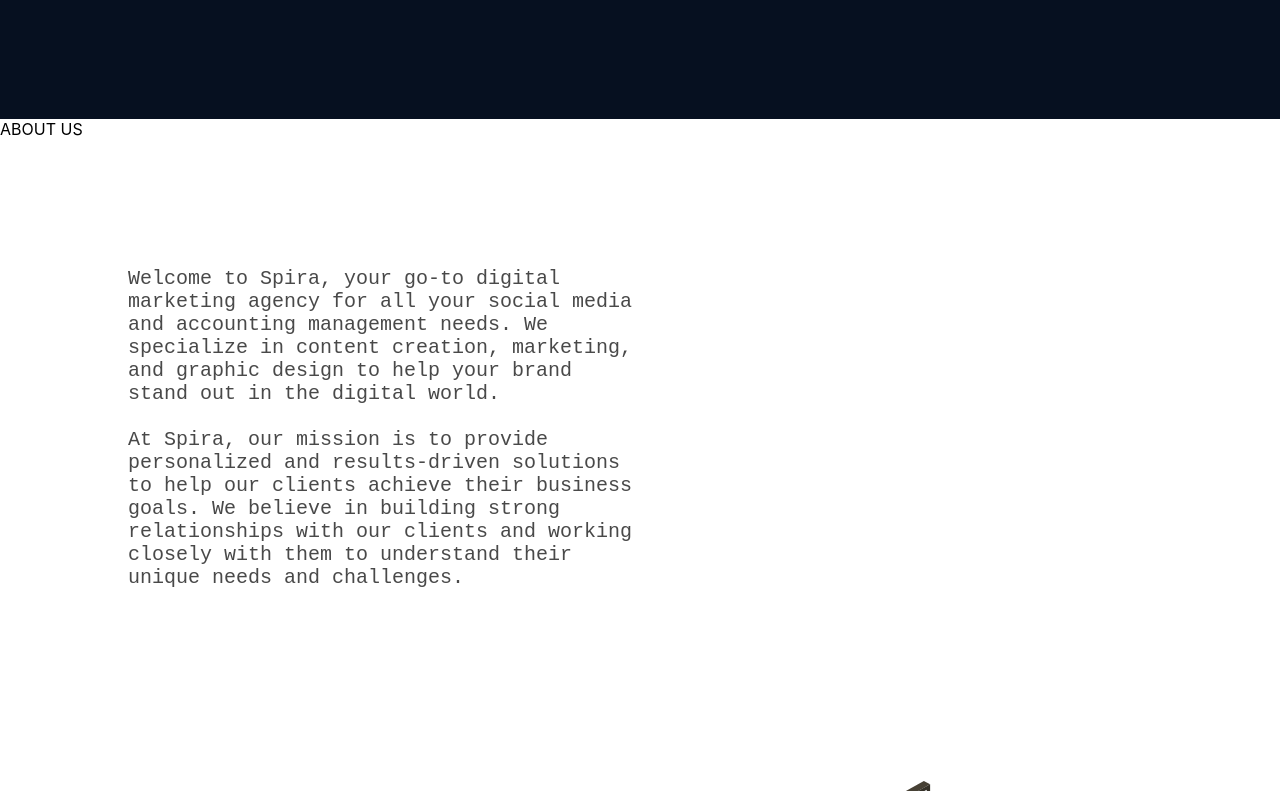
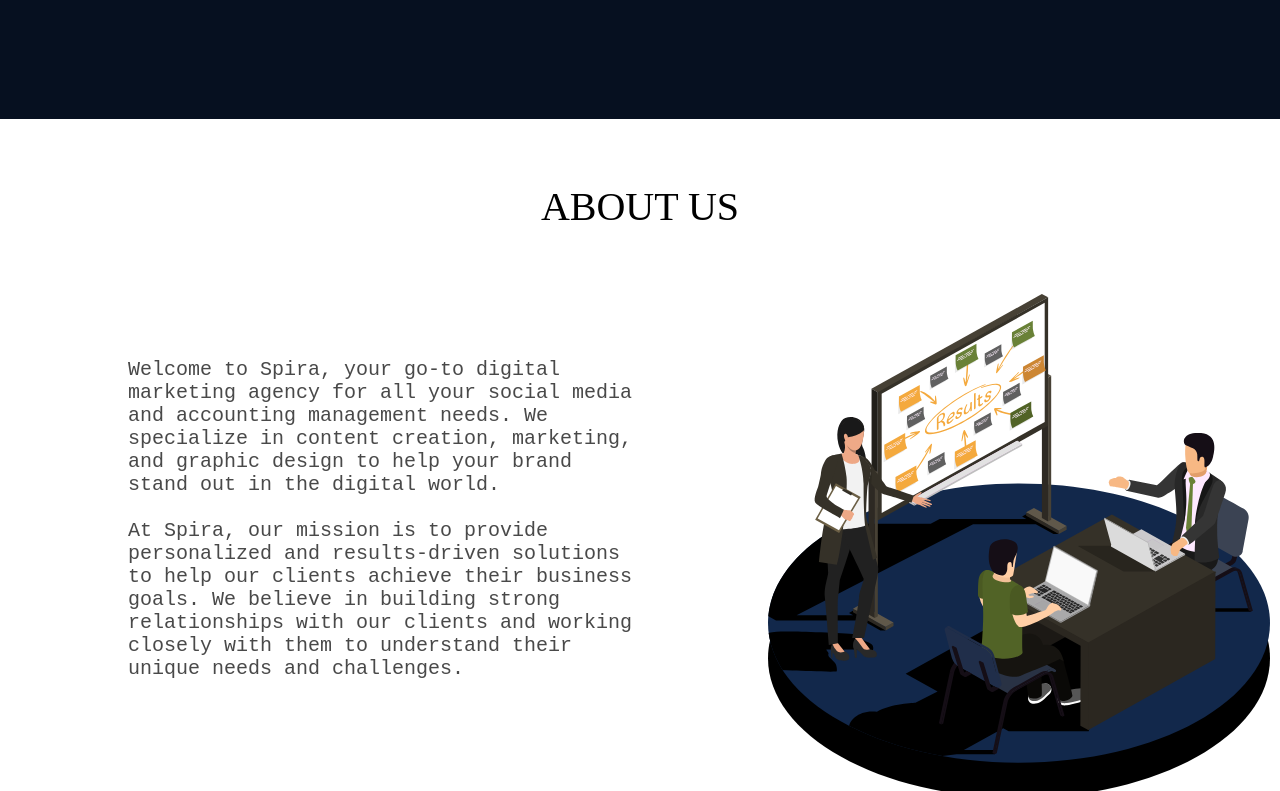
Before and after one commit to PaulTeshome/spira-site, a React (Create React App) app in the folder spira/: page / in a window 1280 px wide. Shown: the part 6269-7060 px from the top of the page. Built offline with nearby package versions, Linux system fonts and the light colour scheme.

Commit message:
Update AboutUs.css

```diff
--- a/spira/src/components/AboutUs.css
+++ b/spira/src/components/AboutUs.css
@@ -1,19 +1,30 @@
-.title{
-    height: 50px;
-    width: 50px;
-    margin-top: 3%;
-    margin-right: 25%;
-    margin-left: 25%;
+.aboutUs-container{
+    display: flex;
+    flex-direction: column;
+    align-items: center;
+    padding-top: 5%;
+    padding-bottom: 5%;
+}
+
+.aboutUs-title{
     font-family: 'Times New Roman', Times, serif;
-    font-size: 50px;
-    background-color: aqua;
-    }
+    font-size: 40px;
+}
+
+.aboutUs-desc{
+    display: flex;
+    flex-direction: row;
+    flex-wrap: wrap;
+}
+
 .aboutUs-illust{
     float: right;
     align-self: right;
     margin-top: 5%;
     margin-right: 10%;
+    width:30%;
 }
+
 .aboutUs-description{
     padding: 10%;
     width: 40%;
@@ -24,3 +35,9 @@
     font-style: normal;
     color: rgb(73, 73, 73);
 }
+
+.aboutUs-testimonials{
+    display: flex;
+    flex-direction: row;
+    flex-wrap: wrap;
+}
```
